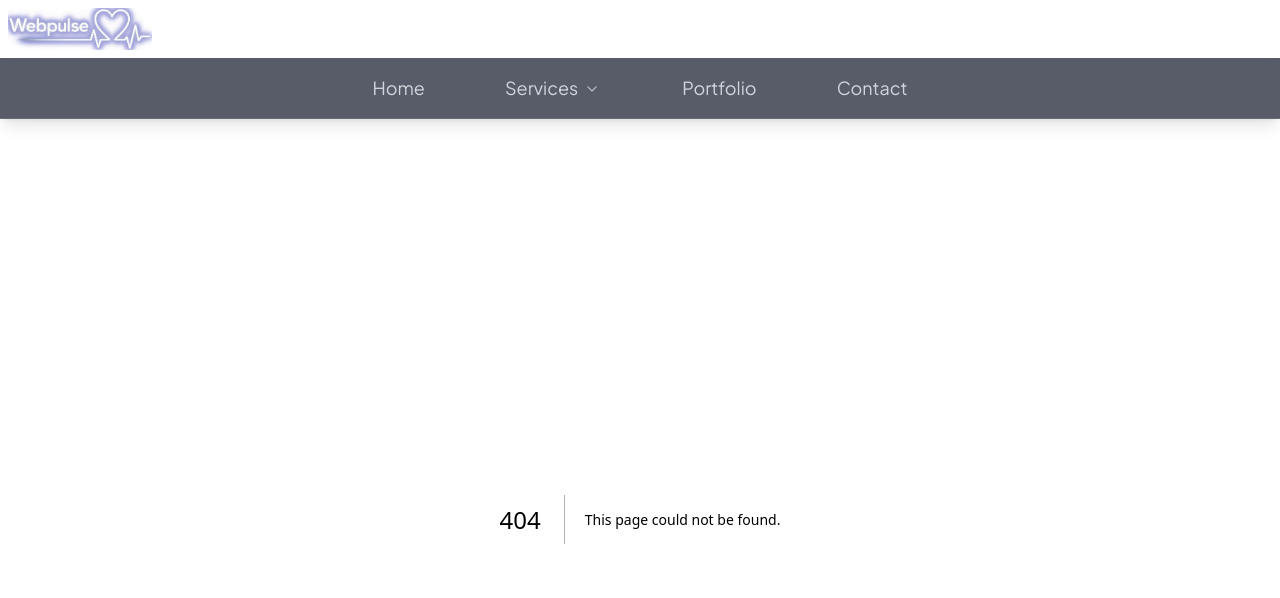
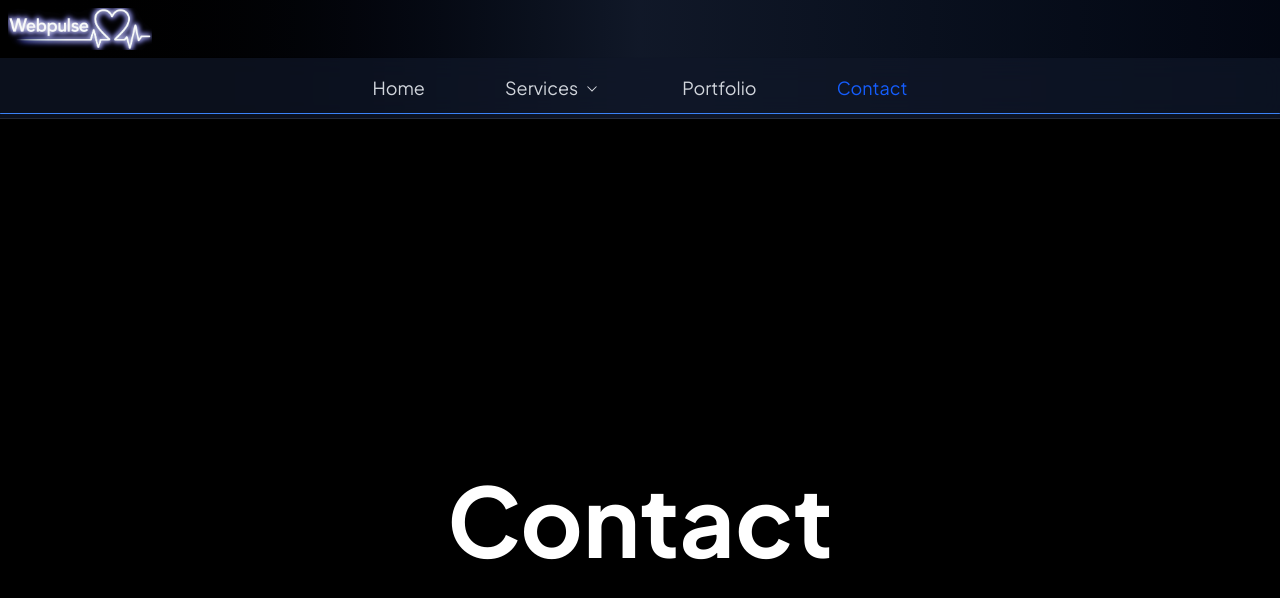
Before and after one commit to Ryan9698/webpulsedesigns, a Next.js app in the folder webpulsedesigns/: page /contact in a window 1280 px wide. Before the commit this address had no page. Shown: the top 598 px of the page. Built offline with nearby package versions, Linux system fonts and the light colour scheme.

Commit message:
Added a couple page files and began work on contact backend

```diff
--- a/webpulsedesigns/package.json
+++ b/webpulsedesigns/package.json
@@ -11,6 +11,7 @@
   "dependencies": {
     "framer-motion": "^12.6.2",
     "next": "15.2.1",
+    "nodemailer": "^6.10.0",
     "react": "^19.0.0",
     "react-dom": "^19.0.0"
   },
--- /dev/null
+++ b/webpulsedesigns/src/app/api/send/route.js
@@ -0,0 +1,29 @@
+import nodemailer from 'nodemailer';
+
+export async function POST(req) {
+  const { name, email, message } = await req.json();
+  const transporter = nodemailer.createTransport({
+    service: 'gmail',
+    auth: {
+      user: process.env.MAIL_USER,
+      pass: process.env.MAIL_PASS,
+    },
+  });
+
+  const mailOptions = {
+    from: email,
+    to: process.env.MAIL_USER,
+    subject: 'Contact Form Submission to Webpulse',
+    text: `Name: ${name}\nEmail: ${email}\nMessage: ${message}`,
+  };
+
+  try {
+    await transporter.sendMail(mailOptions);
+    return new Response(JSON.stringify({ success: true }), { status: 200 });
+  } catch (error) {
+    return new Response(
+      JSON.stringify({ success: false, error: error.message }),
+      { status: 500 }
+    );
+  }
+}
--- a/webpulsedesigns/src/app/components/layout/Navbar/Navbar.jsx
+++ b/webpulsedesigns/src/app/components/layout/Navbar/Navbar.jsx
@@ -31,7 +31,7 @@ export default function Navbar() {
       ],
     },
     { href: '/portfolio', label: 'Portfolio' },
-    { href: '/about', label: 'Contact' },
+    { href: '/contact', label: 'Contact' },
   ];
 
   const baseStyles =
--- /dev/null
+++ b/webpulsedesigns/src/app/contact/page.jsx
@@ -0,0 +1,14 @@
+export default function Contact() {
+  return (
+    <div className="w-full h-screen flex justify-center items-center bg-black">
+      <div className="relative">
+        <h1 className="text-8xl font-bold  text-white font-jakartaSans">
+          Contact
+        </h1>
+        <h1 className="absolute text-8xl font-bold top-1 left-1 text-gray-700 font-jakartaSans -z-10">
+          Contact{' '}
+        </h1>
+      </div>
+    </div>
+  );
+}
```
Also changed, not shown: 1 other file (tests, documents, lock files or other folders).
